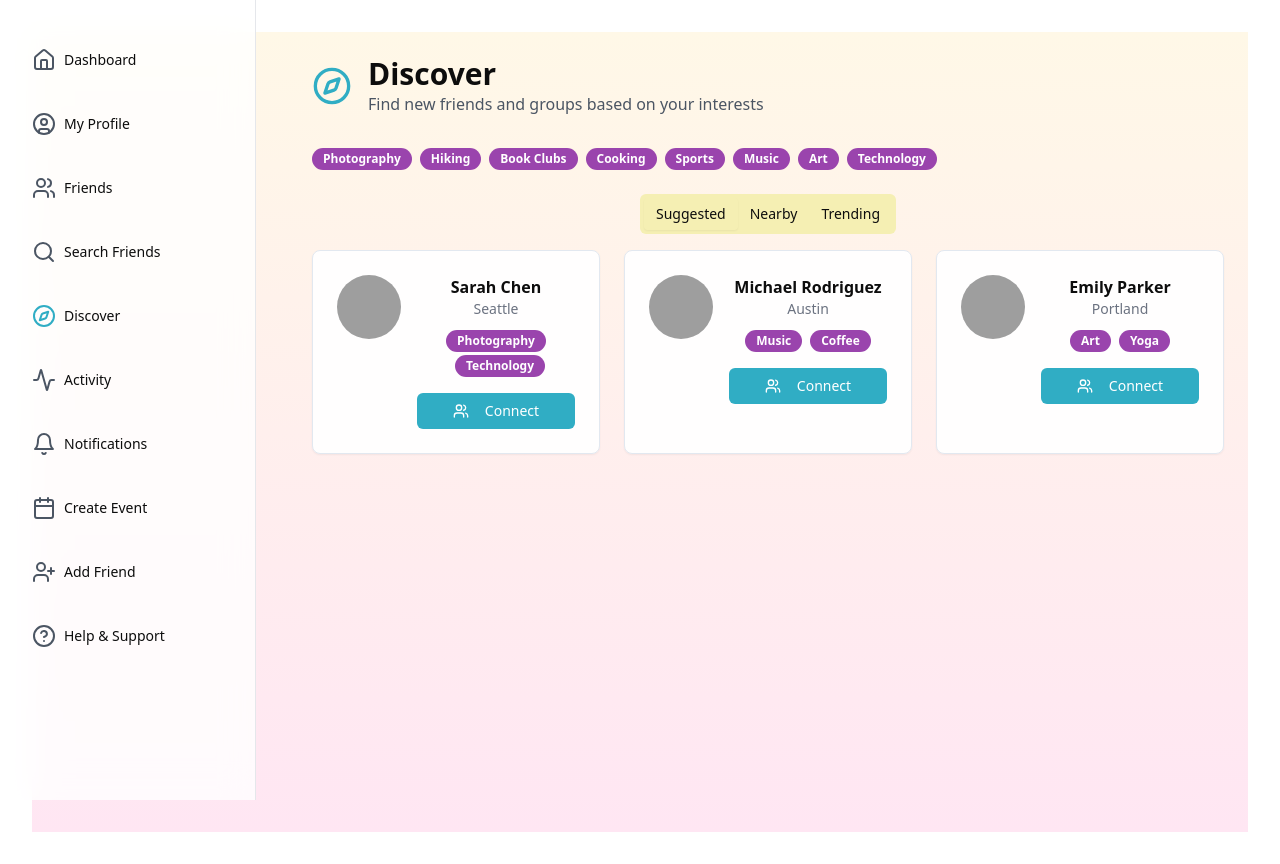
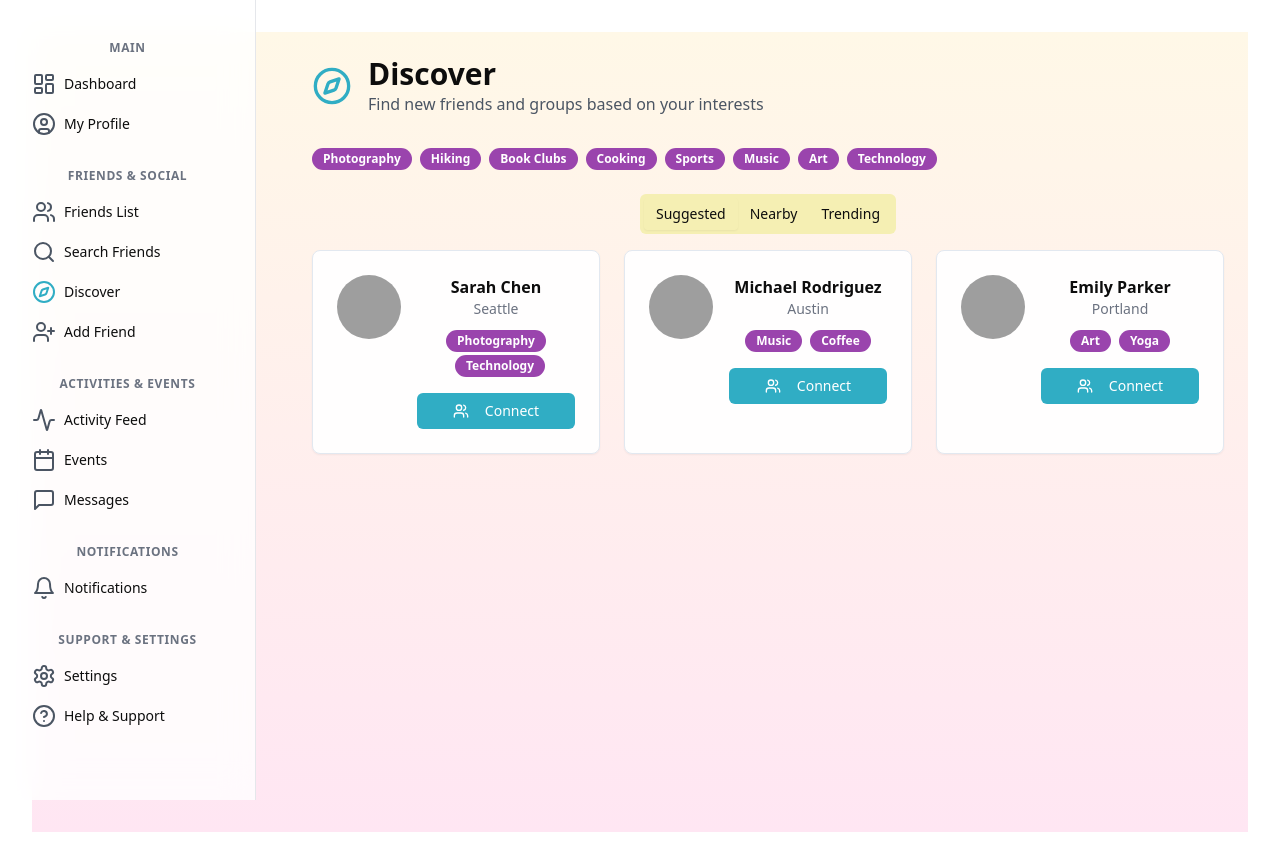
Before and after one commit to MasterHurrikane/friendly-connectivity, a React (Vite) app: page /discover in a window 1280 px wide. Built offline with nearby package versions, Linux system fonts and the light colour scheme; grey boxes are pictures that could not be loaded.

Commit message:
Reorganize sidebar structure
Improved the organization of the sidebar for better usability and navigation.
[skip gpt_engineer]

```diff
--- a/src/components/Navigation.tsx
+++ b/src/components/Navigation.tsx
@@ -11,7 +11,10 @@ import {
   Bell,
   Search,
   Compass,
-  HelpCircle
+  HelpCircle,
+  MessageSquare,
+  Settings,
+  LayoutDashboard
 } from "lucide-react";
 
 const Navigation = () => {
@@ -19,22 +22,111 @@ const Navigation = () => {
   const [isHovered, setIsHovered] = useState<string | null>(null);
 
   const navItems = [
-    { path: "/", icon: Home, label: "Dashboard" },
-    { path: "/profile", icon: UserCircle, label: "My Profile" },
-    { path: "/friends", icon: Users, label: "Friends" },
-    { path: "/search", icon: Search, label: "Search Friends" },
-    { path: "/discover", icon: Compass, label: "Discover" },
-    { path: "/activity", icon: Activity, label: "Activity" },
-    { path: "/notifications", icon: Bell, label: "Notifications" },
-    { path: "/events/create", icon: Calendar, label: "Create Event" },
-    { path: "/add-friend", icon: UserPlus, label: "Add Friend" },
-    { path: "/help", icon: HelpCircle, label: "Help & Support" },
+    // Main Navigation
+    {
+      path: "/",
+      icon: LayoutDashboard,
+      label: "Dashboard",
+      section: "main"
+    },
+    {
+      path: "/profile",
+      icon: UserCircle,
+      label: "My Profile",
+      section: "main"
+    },
+
+    // Friends & Social
+    {
+      path: "/friends",
+      icon: Users,
+      label: "Friends List",
+      section: "social"
+    },
+    {
+      path: "/search",
+      icon: Search,
+      label: "Search Friends",
+      section: "social"
+    },
+    {
+      path: "/discover",
+      icon: Compass,
+      label: "Discover",
+      section: "social"
+    },
+    {
+      path: "/add-friend",
+      icon: UserPlus,
+      label: "Add Friend",
+      section: "social"
+    },
+
+    // Activities & Events
+    {
+      path: "/activity",
+      icon: Activity,
+      label: "Activity Feed",
+      section: "activities"
+    },
+    {
+      path: "/events/create",
+      icon: Calendar,
+      label: "Events",
+      section: "activities"
+    },
+    {
+      path: "/messages",
+      icon: MessageSquare,
+      label: "Messages",
+      section: "activities"
+    },
+
+    // Notifications & Updates
+    {
+      path: "/notifications",
+      icon: Bell,
+      label: "Notifications",
+      section: "updates"
+    },
+
+    // Support & Settings
+    {
+      path: "/settings",
+      icon: Settings,
+      label: "Settings",
+      section: "support"
+    },
+    {
+      path: "/help",
+      icon: HelpCircle,
+      label: "Help & Support",
+      section: "support"
+    },
   ];
+
+  // Group items by section
+  const groupedItems = navItems.reduce((acc, item) => {
+    if (!acc[item.section]) {
+      acc[item.section] = [];
+    }
+    acc[item.section].push(item);
+    return acc;
+  }, {} as Record<string, typeof navItems>);
 
   return (
     <nav className="fixed bottom-0 left-0 right-0 bg-white/80 backdrop-blur-lg border-t border-gray-200 px-4 py-2 md:top-0 md:left-0 md:h-screen md:w-64 md:border-r md:border-t-0">
       <div className="flex justify-around md:flex-col md:items-start md:space-y-6 md:mt-8">
-        {navItems.map((item) => (
+        {Object.entries(groupedItems).map(([section, items]) => (
+          <div key={section} className="w-full">
+            <div className="hidden md:block text-xs font-semibold text-gray-500 uppercase tracking-wider mb-2 px-4">
+              {section === "main" ? "Main" :
+               section === "social" ? "Friends & Social" :
+               section === "activities" ? "Activities & Events" :
+               section === "updates" ? "Notifications" :
+               "Support & Settings"}
+            </div>
+            {items.map((item) => (
               <Link
                 key={item.path}
                 to={item.path}
@@ -46,7 +138,7 @@ const Navigation = () => {
                   <item.icon
                     className={`w-6 h-6 ${
                       location.pathname === item.path
-                    ? "text-primary"
+                        ? "text-[#30adc4]"
                         : "text-gray-600"
                     }`}
                   />
@@ -66,6 +158,8 @@ const Navigation = () => {
               </Link>
             ))}
           </div>
+        ))}
+      </div>
     </nav>
   );
 };
```
Lines whose indentation alone changed are shown as unchanged.
